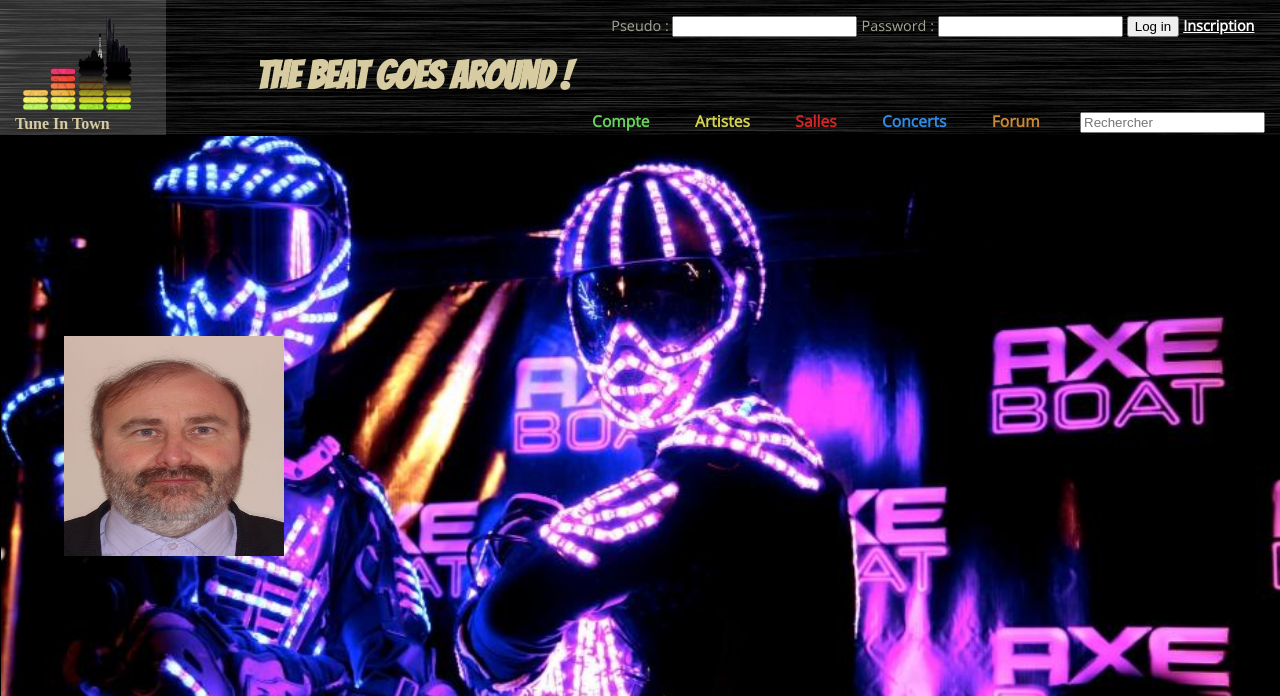
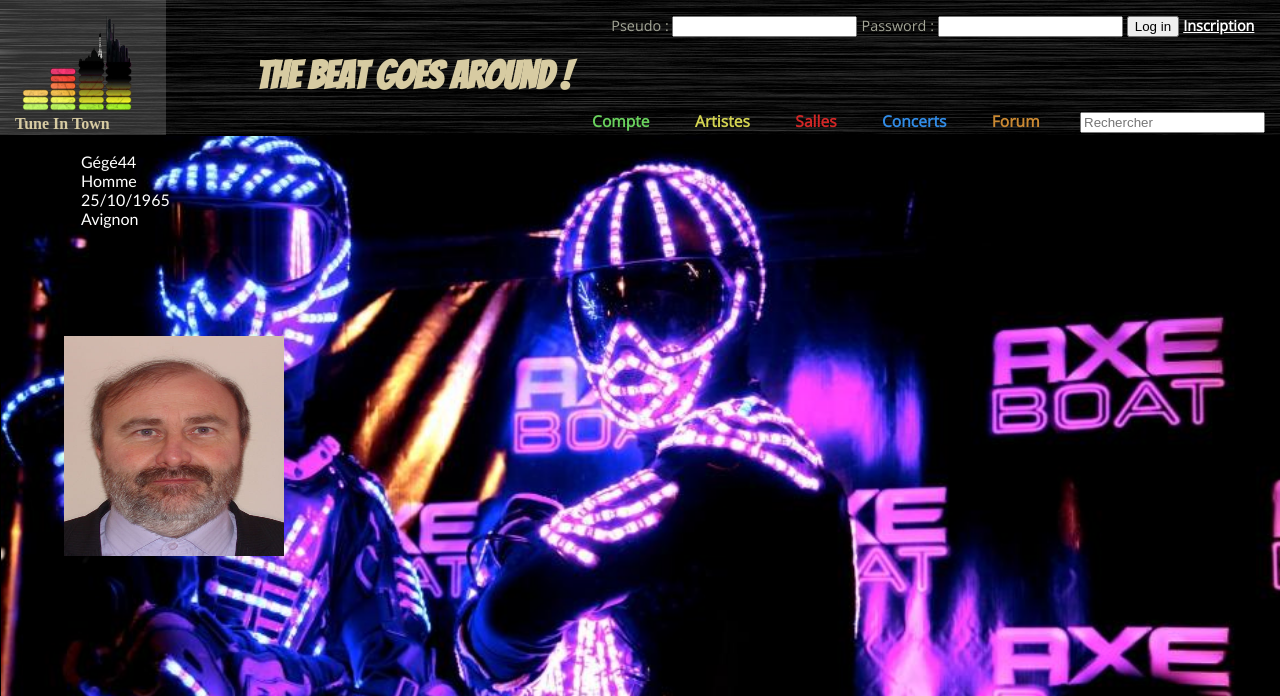
Before and after one commit to baptisteCapart/Site-Web, a PHP site: page /PageMembre.php in a window 1280 px wide. Shown: the top 696 px of the page. Run offline with PHP 8.4, Linux system fonts and the light colour scheme; some web fonts are replaced.

Commit message:
pagemembre3

```diff
--- a/pageMembrestyle.css
+++ b/pageMembrestyle.css
@@ -33,7 +33,7 @@ html, body
 		display: inline-block;
 
 }
-#membre li li
+#donneesmembre
 {
 	display: block;
 	color: white;
```
